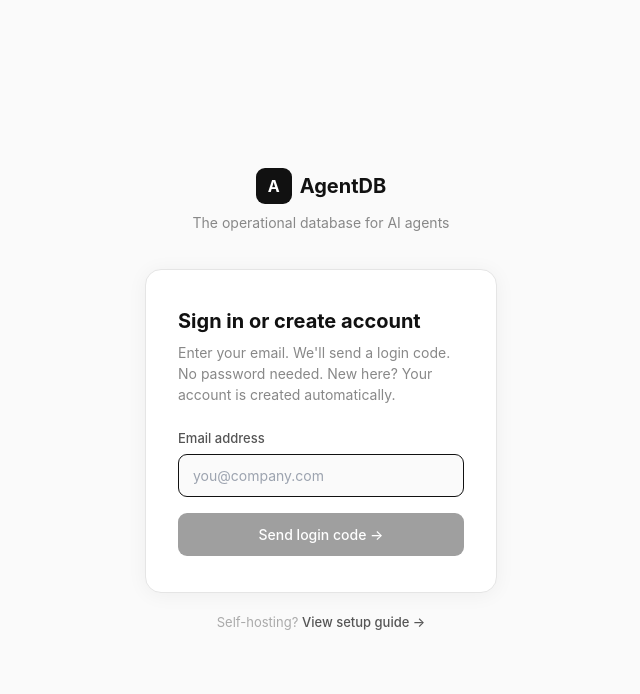
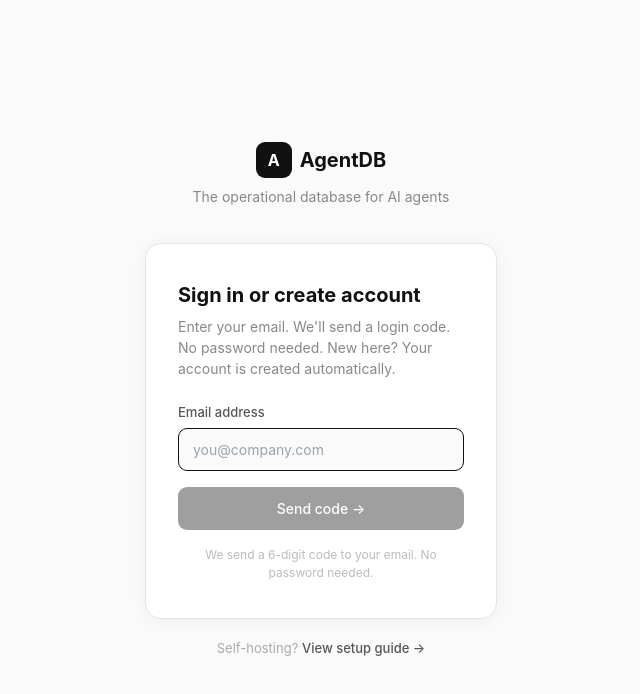
Before and after one commit to Subhajitdas99/ZizkaDB, a Next.js app in the folder dashboard/: page /login in a window 1280 px wide. Shown: the top 694 px of the page, without its empty margins (319-959 px from the left). Built offline with nearby package versions, Linux system fonts and the light colour scheme.

Commit message:
Fix pricing CTAs and login copy to clarify passwordless signup/login flow

```diff
--- a/dashboard/app/login/page.tsx
+++ b/dashboard/app/login/page.tsx
@@ -109,8 +109,11 @@
                     opacity: loading || !email ? 0.4 : 1,
                   }}
                 >
-                  {loading ? 'Sending...' : 'Send login code →'}
+                  {loading ? 'Sending...' : 'Send code →'}
                 </button>
+                <p style={{ fontSize: 12, color: '#bbb', textAlign: 'center' }}>
+                  We send a 6-digit code to your email. No password needed.
+                </p>
               </form>
             </>
           ) : (
--- a/dashboard/app/page.tsx
+++ b/dashboard/app/page.tsx
@@ -111,7 +111,7 @@
             padding: '12px 28px', background: '#111', color: '#fff',
             borderRadius: 10, textDecoration: 'none', fontWeight: 500, fontSize: 15,
           }}>
-            Start free — managed service →
+            Get started free →
           </Link>
           <Link href="/docs" style={{
             padding: '12px 28px', background: '#fff', color: '#111',
@@ -319,7 +319,7 @@
                 price: '$49',
                 sub: 'per month',
                 features: ['100M events stored', '90-day retention', '3 projects', 'Email support'],
-                cta: 'Start free trial →',
+                cta: 'Get started →',
                 href: '/login',
                 highlight: true,
               },
@@ -328,7 +328,7 @@
                 price: '$149',
                 sub: 'per month',
                 features: ['1B events stored', '1-year retention', '10 seats', 'Priority support'],
-                cta: 'Start free trial →',
+                cta: 'Get started →',
                 href: '/login',
                 highlight: false,
               },
```
